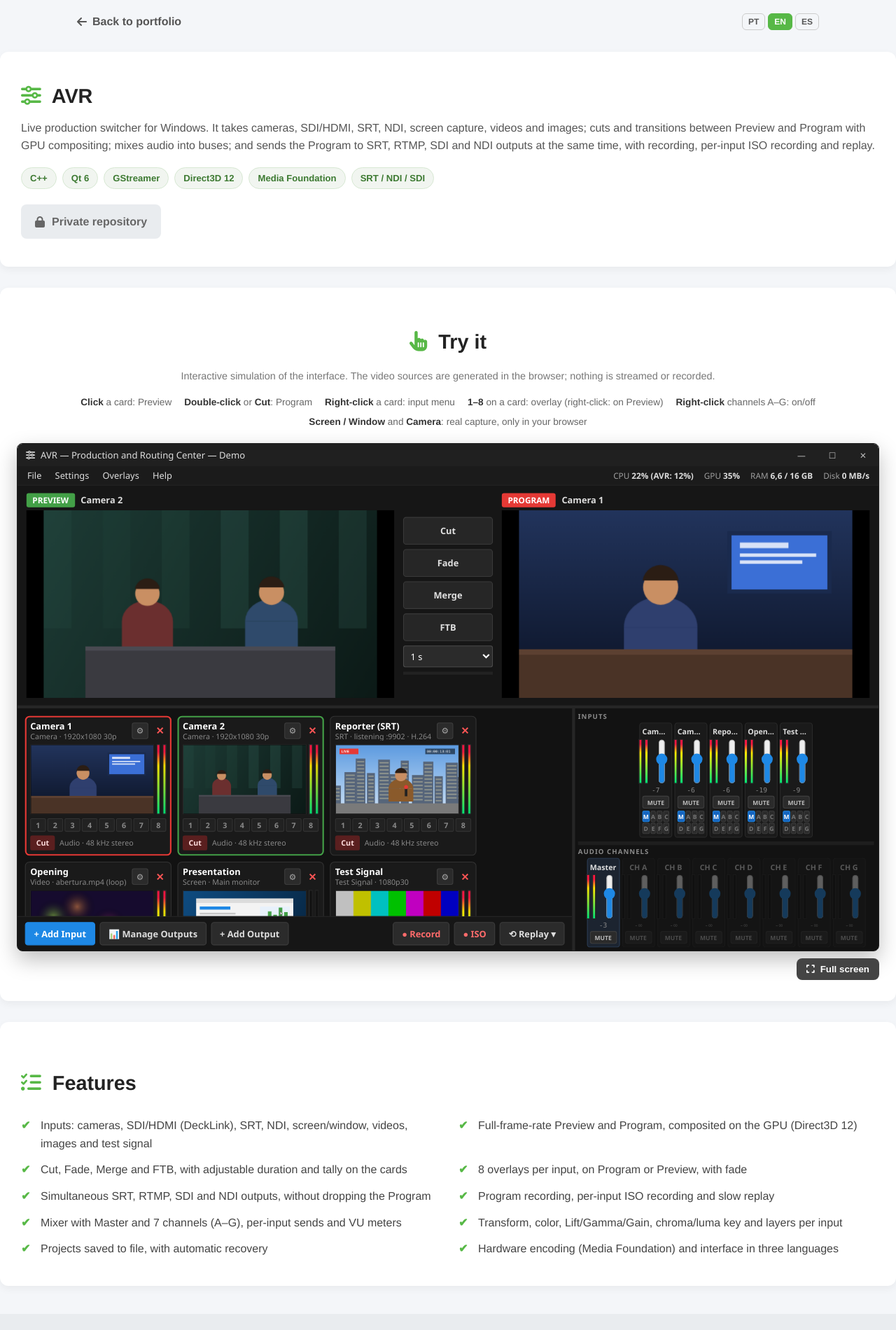
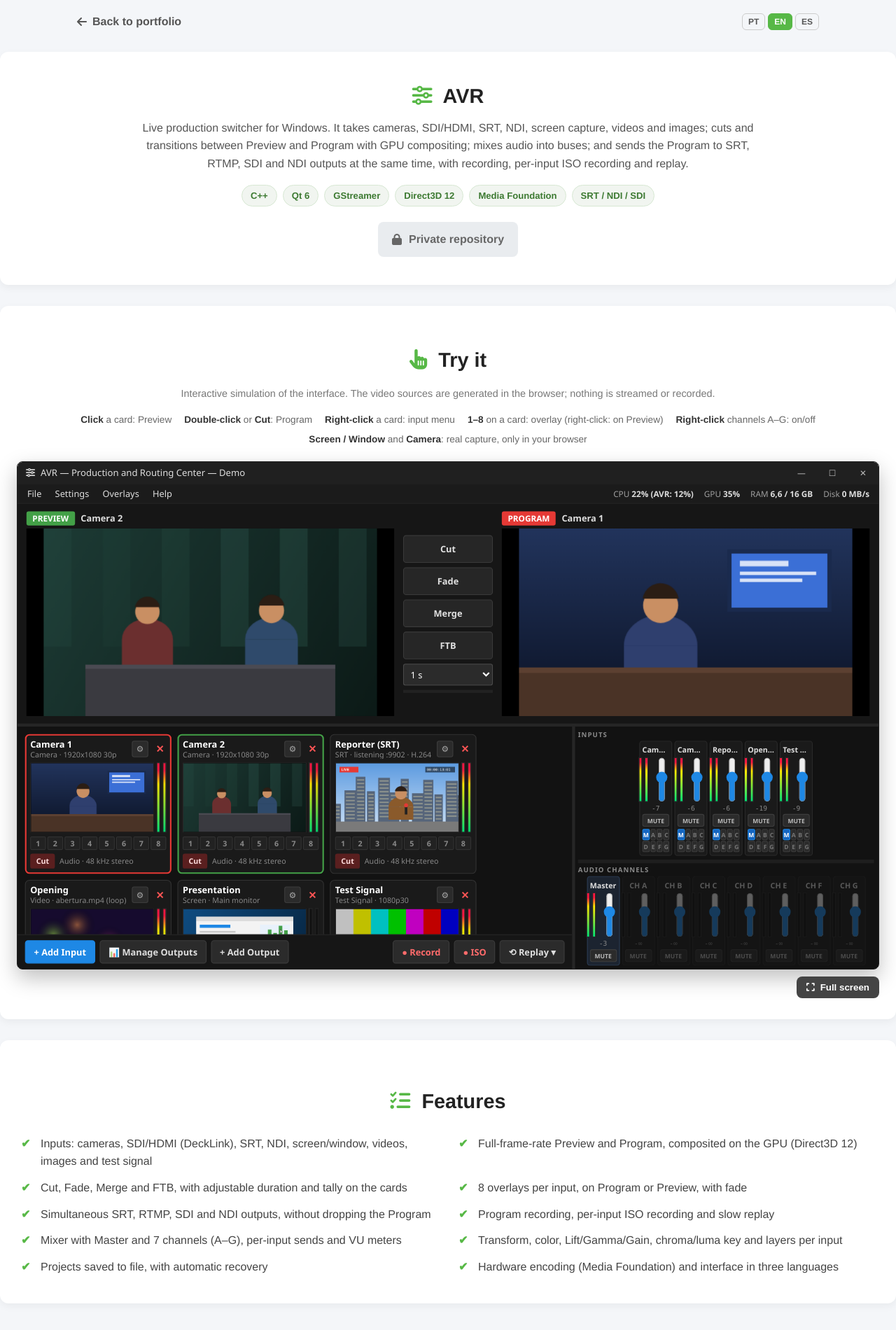
Before and after one commit to gmenge/portfolio, a plain HTML site: page projetos/avr.html in a window 1280 px wide. Shown: the top 1900 px of the page at 70% size. Drawn offline with Linux system fonts and the light colour scheme; animation ran at ten frames a second.

Commit message:
Páginas de projeto: conteúdo do topo e dos recursos centralizado

```diff
--- a/projetos/projeto.css
+++ b/projetos/projeto.css
@@ -35,17 +35,23 @@
 
 .projeto-intro {
     max-width: 1400px;
-    text-align: left;
+    text-align: center;
 }
 
 .projeto-intro h2 {
-    text-align: left;
+    text-align: center;
     margin: 0 0 10px;
 }
 
 .projeto-intro p {
-    text-align: left;
-    margin: 0 0 18px;
+    text-align: center;
+    max-width: 900px;
+    margin: 0 auto 18px;
+}
+
+.projeto-intro .tags,
+.projeto-intro .acoes {
+    justify-content: center;
 }
 
 .tags {
@@ -272,17 +278,21 @@ body.tem-cheia {
 /* Recursos */
 .recursos {
     max-width: 1400px;
-    text-align: left;
+    text-align: center;
 }
 
 .recursos h2 {
-    text-align: left;
+    text-align: center;
 }
 
+/* a lista fica centralizada como um bloco; cada item continua alinhado com o seu ✔ */
 .recursos ul {
     list-style: none;
     padding: 0;
-    margin: 0;
+    margin: 0 auto;
+    width: fit-content;
+    max-width: 100%;
+    text-align: left;
     display: grid;
     grid-template-columns: repeat(2, 1fr);
     gap: 12px 30px;
```
